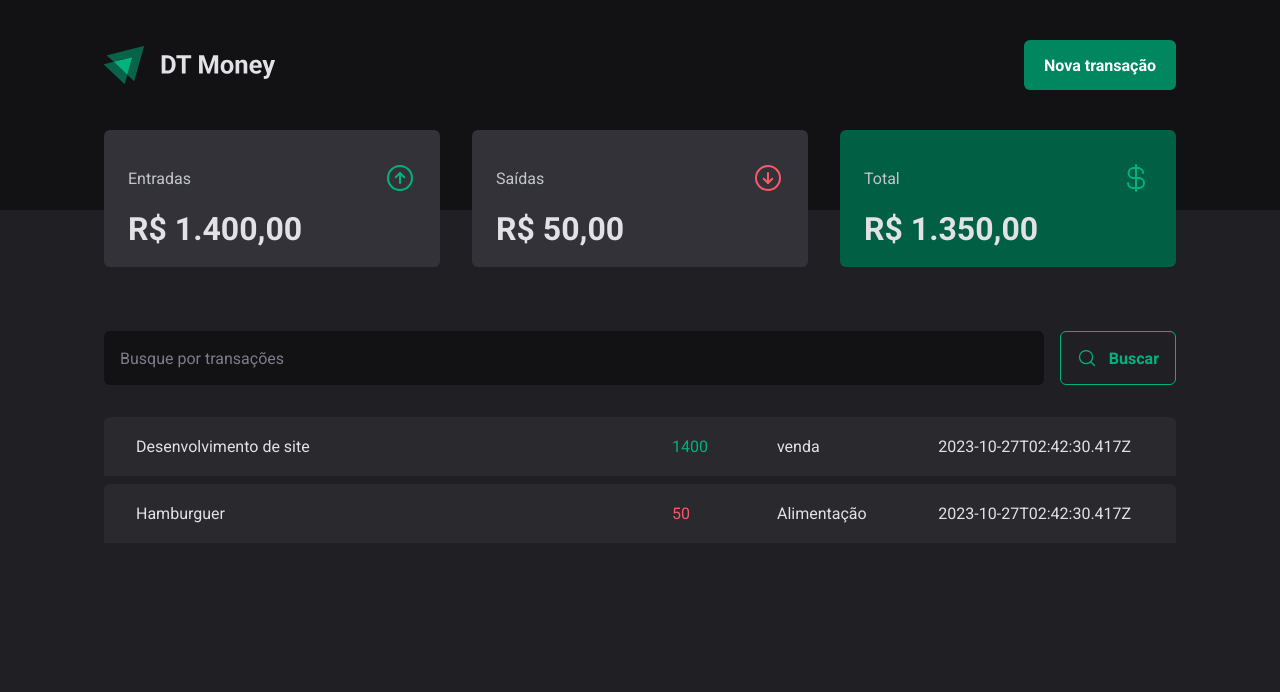
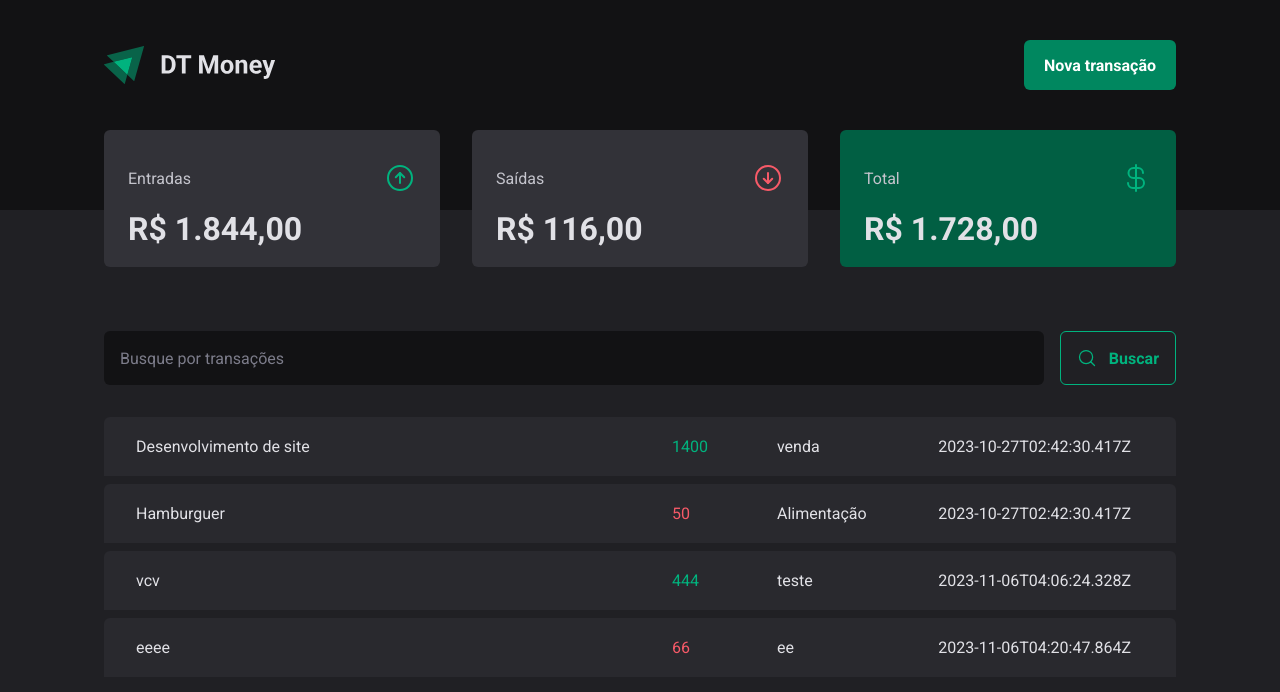
Before and after one commit to IzaelGomes/DT-Money, a React (Vite) app: page / in a window 1280 px wide. Shown: the top 692 px of the page. Built offline with nearby package versions, Linux system fonts and the light colour scheme; data requests are answered from the project's data file.

Commit message:
feat: create new transaction

```diff
--- a/package.json
+++ b/package.json
@@ -23,13 +23,14 @@
     "zod": "^3.22.4"
   },
   "devDependencies": {
+    "@rocketseat/eslint-config": "^2.1.0",
     "@types/react": "^18.2.15",
     "@types/react-dom": "^18.2.7",
     "@types/styled-components": "^5.1.28",
     "@typescript-eslint/eslint-plugin": "^6.0.0",
     "@typescript-eslint/parser": "^6.0.0",
     "@vitejs/plugin-react": "^4.0.3",
-    "eslint": "^8.45.0",
+    "eslint": "^8.53.0",
     "eslint-plugin-react-hooks": "^4.6.0",
     "eslint-plugin-react-refresh": "^0.4.3",
     "json-server": "^0.17.4",
--- a/server.json
+++ b/server.json
@@ -1,20 +1,36 @@
 {
-  "transactions":[
+  "transactions": [
     {
-          "id":1,
-          "description":"Desenvolvimento de site",
-          "type":"income",
+      "id": 1,
+      "description": "Desenvolvimento de site",
+      "type": "income",
       "category": "venda",
       "price": 1400,
       "createdAt": "2023-10-27T02:42:30.417Z"
     },
     {
-        "id":2,
-        "description":"Hamburguer",
-        "type":"outcome",
+      "id": 2,
+      "description": "Hamburguer",
+      "type": "outcome",
       "category": "Alimentação",
       "price": 50,
       "createdAt": "2023-10-27T02:42:30.417Z"
+    },
+    {
+      "category": "teste",
+      "description": "vcv",
+      "price": 444,
+      "type": "income",
+      "createdAt": "2023-11-06T04:06:24.328Z",
+      "id": 3
+    },
+    {
+      "category": "ee",
+      "description": "eeee",
+      "price": 66,
+      "type": "outcome",
+      "createdAt": "2023-11-06T04:20:47.864Z",
+      "id": 4
     }
   ]
 }
--- a/src/components/NewTransactionModal/index.tsx
+++ b/src/components/NewTransactionModal/index.tsx
@@ -10,6 +10,8 @@ import { ArrowCircleDown, ArrowCircleUp, X } from "phosphor-react";
 import * as z from "zod";
 import { Controller, useForm } from "react-hook-form";
 import { zodResolver } from "@hookform/resolvers/zod";
+import { useContext } from "react";
+import { TransactionsContext } from "../../contexts/TransactionsContext";
 
 const newTransactionFromSchema = z.object({
   description: z.string(),
@@ -21,10 +23,13 @@ const newTransactionFromSchema = z.object({
 type NewTransactionFormInputs = z.infer<typeof newTransactionFromSchema>;
 
 export function NewTransactionModal() {
+  const { createTransaction } = useContext(TransactionsContext);
+
   const {
     control,
     register,
     handleSubmit,
+    reset,
     formState: { isSubmitting },
   } = useForm<NewTransactionFormInputs>({
     resolver: zodResolver(newTransactionFromSchema),
@@ -34,8 +39,10 @@ export function NewTransactionModal() {
   });
 
   async function handleCreateNewTransaction(data: NewTransactionFormInputs) {
+    const { category, description, price, type } = data;
 
-    console.log(data);
+    await createTransaction({ category, description, price, type });
+    reset();
   }
 
   return (
@@ -58,7 +65,7 @@ export function NewTransactionModal() {
             type="number"
             placeholder="Preço"
             required
-            {...register("price", {valueAsNumber:true})}
+            {...register("price", { valueAsNumber: true })}
           />
 
           <input
@@ -72,7 +79,6 @@ export function NewTransactionModal() {
             control={control}
             name="type"
             render={({ field }) => {
-
               return (
                 <TransactionType
                   onValueChange={field.onChange}
--- a/src/contexts/TransactionsContext.tsx
+++ b/src/contexts/TransactionsContext.tsx
@@ -1,4 +1,5 @@
 import { ReactNode, createContext, useEffect, useState } from "react";
+import { api } from "../lib/axios";
 
 interface Transaction {
   id: number;
@@ -9,9 +10,17 @@ interface Transaction {
   createdAt: string;
 }
 
+interface CreateTransactionInput {
+  description: string;
+  price: number;
+  category: string;
+  type: "income" | "outcome"
+}
+
 interface TransactionContextType {
   transactions: Transaction[];
-  fetchLoadTransactions: (query:string) => Promise<void>;
+  fetchLoadTransactions: (query: string) => Promise<void>;
+  createTransaction: (data: CreateTransactionInput) => Promise<void>
 }
 
 interface TransactionsProviderProps {
@@ -23,14 +32,24 @@ export const TransactionsContext = createContext({} as TransactionContextType);
 export function TransactionsProvider({ children }: TransactionsProviderProps) {
   const [transactions, setTransactions] = useState<Transaction[]>([]);
 
+  async function createTransaction({category, description, price, type}: CreateTransactionInput) {
+    const response = await api.post("/transactions", {
+      category,
+      description,
+      price,
+      type,
+      createdAt: new Date(),
+    });
+
+    setTransactions(previousStateData => [...previousStateData, response.data])
+  }
+
   async function fetchLoadTransactions(query?: string) {
-    const url = new URL("http://localhost:3000/transactions");
-
-    if(query) {
-      url.searchParams.append('q', query)
-   }
-    const response = await fetch(url);
-    const data = await response.json();
+    const { data } = await api.get("/transactions", {
+      params: {
+        q: query,
+      },
+    });
 
     setTransactions(data);
   }
@@ -41,7 +60,7 @@ export function TransactionsProvider({ children }: TransactionsProviderProps) {
 
   return (
     <TransactionsContext.Provider
-      value={{ transactions, fetchLoadTransactions }}
+      value={{ transactions, fetchLoadTransactions, createTransaction }}
     >
       {children}
     </TransactionsContext.Provider>
```
Also changed, not shown: 1 other file (tests, documents, lock files or other folders). Lines whose indentation alone changed are shown as unchanged.
